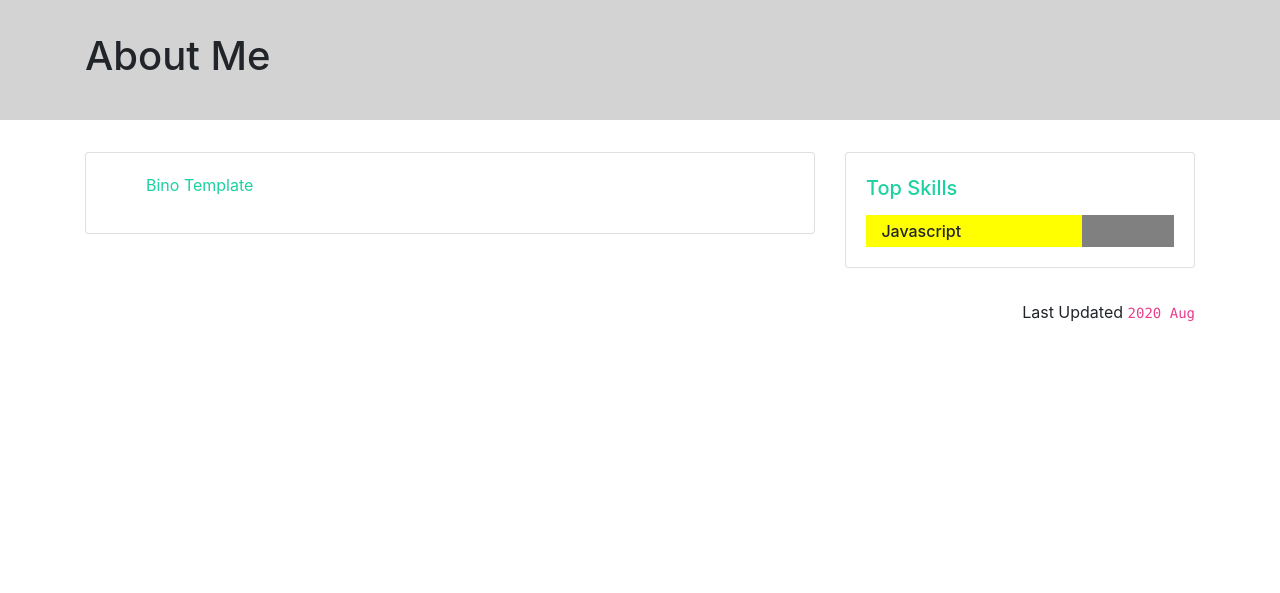
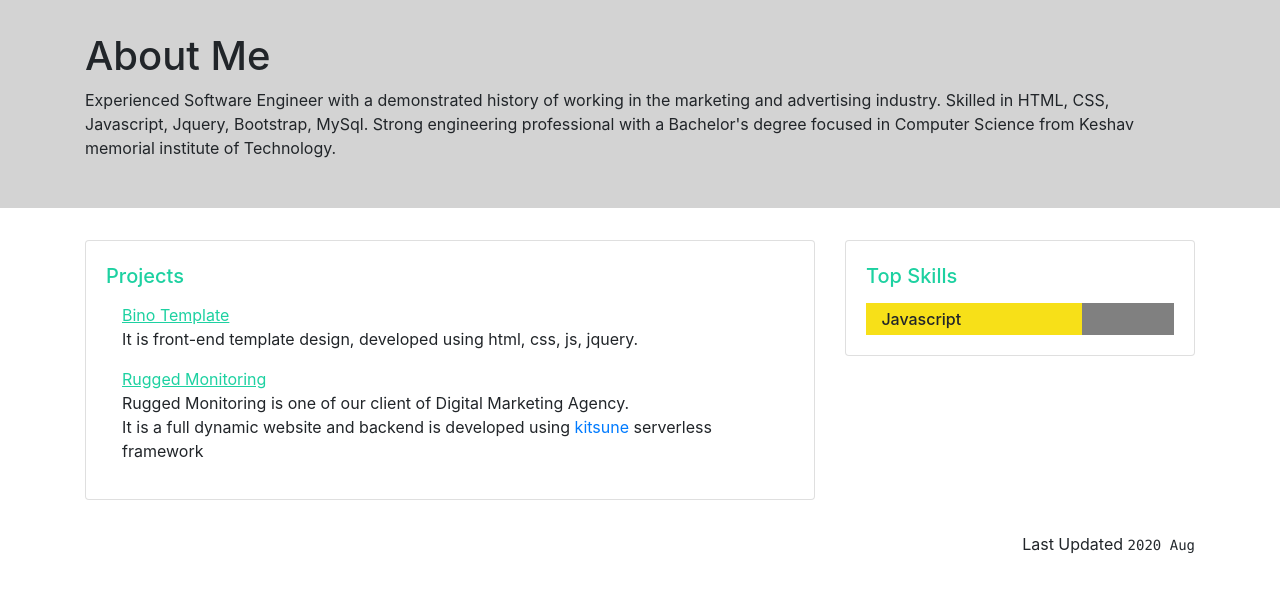
Before and after one commit to praveen-ippalapelli/myapp, a PHP site: page / in a window 1280 px wide. Shown: the top 593 px of the page. Run offline with PHP 8.4, Linux system fonts and the light colour scheme.

Commit message:
initialised projects

```diff
--- a/assets/css/style.css
+++ b/assets/css/style.css
@@ -1,5 +1,6 @@
 :root{
 	--themecolor: #1dd1a1;
+	--themecolor2: #24292e;
 }
 
 .container{
@@ -15,18 +16,23 @@
 	margin-top: 2rem;
 }
 
+.mnc1 .card-title, .skills .card-title{
+	font-size: 20px;
+	font-weight: 500;
+	color : var(--themecolor);
+}
+
+.pr-list{
+	padding-left: 1rem;
+}
+
 .pr-list li{
 	list-style-type: none;
 }
 
-.pr-list a{
+.pr-list .project-name{
+	text-decoration: underline;
 	color: var(--themecolor);
-}
-
-.skills .card-title{
-	font-size: 20px;
-	font-weight: 500;
-	color : var(--themecolor);
 }
 
 .skill{
@@ -41,7 +47,7 @@
 	position: absolute;
 }
 .level-bar{
-	background: yellow;
+	background: #f7e018;
 	width: 70%;
 	height: 2rem;
 	top: 0;
@@ -56,6 +62,10 @@
 	text-align: right;
 	margin: 2rem 0rem;
 }
+
+.uptd code{
+	color: var(--themecolor2)
+}
 @media(max-width: 1999px){
 	.container{
 		width: 95%;
--- a/index.html
+++ b/index.html
@@ -12,6 +12,9 @@
 	<div class="banner">
 		<div class="container">
 			<h1>About Me</h1>
+			<p>
+				Experienced Software Engineer with a demonstrated history of working in the marketing and advertising industry. Skilled in HTML, CSS, Javascript, Jquery, Bootstrap, MySql. Strong engineering professional with a Bachelor's degree focused in Computer Science from Keshav memorial institute of Technology.
+			</p>
 		</div>
 	</div>
 	<div class="container">
@@ -19,8 +22,19 @@
 			<div class="col-xl-8 col-md-7 col-sm-7 col-xs-12 mnc mnc1">
 				<div class="card">
 					<div class="card-body">
+						<div class="card-title">Projects</div>
 						<ul class="pr-list">
-							<li><a href="projects/static-pages/bino-template/index.html" target="_blank">Bino Template</a></li>
+							<li>
+								<a class="project-name" href="projects/static-pages/bino-template/index.html" target="_blank">Bino Template</a>
+								<p>It is front-end template design, developed using html, css, js, jquery.</p>
+							</li>
+							<li>
+								<a class="project-name" href="https://www.ruggedmonitoring.com/" target="_blank">Rugged Monitoring</a>
+								<p>Rugged Monitoring is one of our client of Digital Marketing Agency.<br>
+								   It is a full dynamic website and backend is developed using
+								   <a href="https://www.getkitsune.com/" target="_blank">kitsune</a> serverless framework
+								</p>
+							</li>
 						</ul>
 					</div>
 				</div>
```
